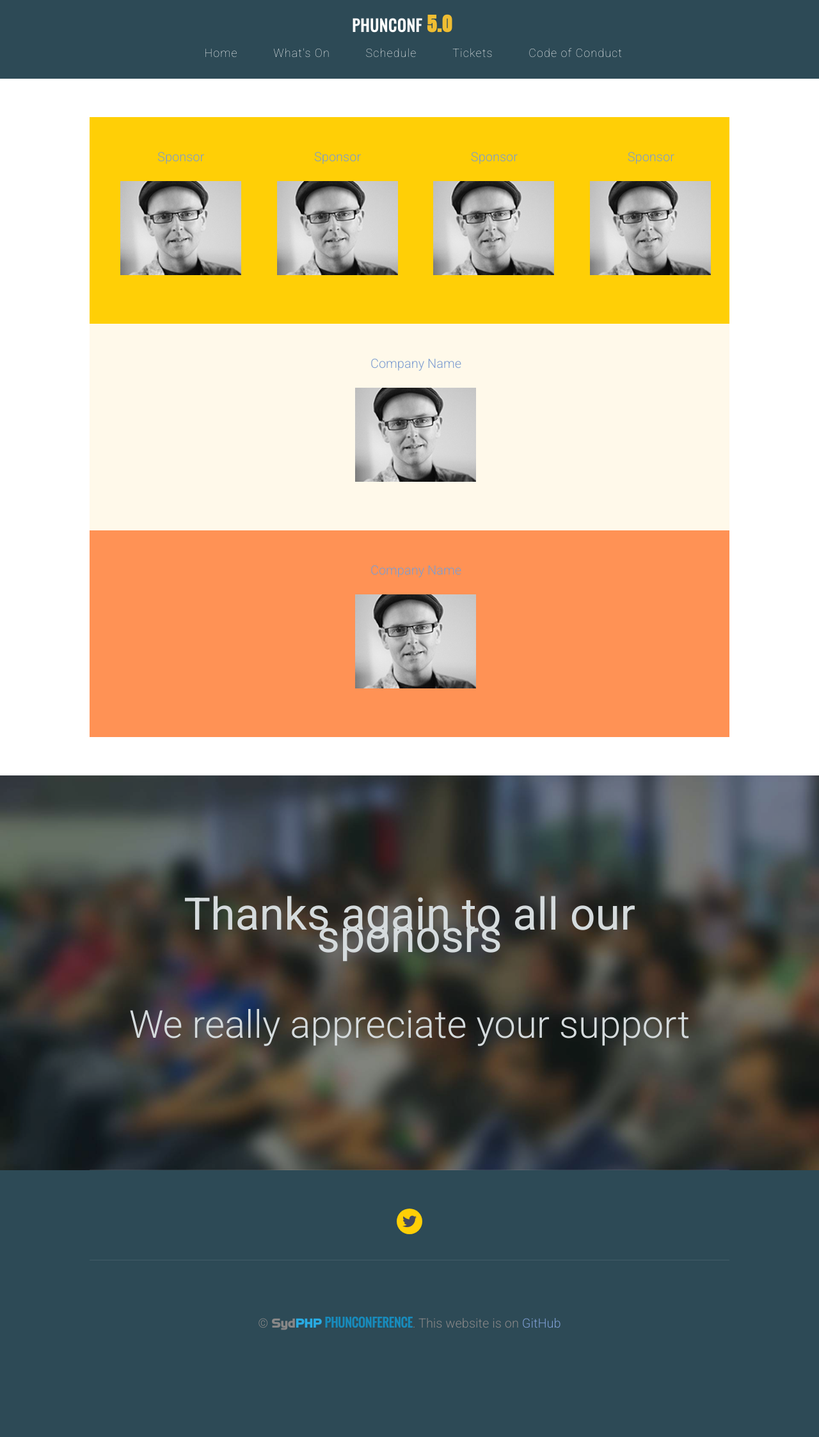
After one commit to sydphp/phunconf.org, a PHP site: page /sponsors in a window 1280 px wide. The commit adds this page. Shown: the whole page at 64% size. Run offline with PHP 8.4, Linux system fonts and the light colour scheme.

Commit message:
Updated formatting of sponsors page and updated it to the new page templates.

```diff
--- /dev/null
+++ b/pages/sponsors.phtml
@@ -0,0 +1,68 @@
+
+<div id="main">
+    <div class="container">
+
+        <div class="container sponsor gold-sponsor">
+            <section>
+                <ul class="featured">
+                    <li><p><a href="company-url">Sponsor</a></p>
+                        <a href="company-url">
+                            <img class="team" src="/img/team/dave.jpg" alt="company-url"/>
+                        </a>
+                    </li>
+                    <li><p><a href="company-url">Sponsor</a></p>
+                        <a href="company-url">
+                            <img class="team" src="/img/team/dave.jpg" alt="company-url"/>
+                        </a>
+                    </li>
+                    <li><p><a href="company-url">Sponsor</a></p>
+                        <a href="company-url">
+                            <img class="team" src="/img/team/dave.jpg" alt="company-url"/>
+                        </a>
+                    </li>
+                    <li><p><a href="company-url">Sponsor</a></p>
+                        <a href="company-url">
+                            <img class="team" src="/img/team/dave.jpg" alt="company-url"/>
+                        </a>
+                    </li>
+                </ul>
+            </section>
+        </div>
+        <div class="container sponsor silver-sponsor">
+            <section>
+                <ul class="featured">
+                    <li><p><a href="company-url">Company Name</a></p>
+                        <a href="company-url">
+                            <img class="team" src="/img/team/dave.jpg" alt="company-url"/>
+                        </a>
+                    </li>
+                </ul>
+            </section>
+        </div>
+        <div class="container sponsor bronze-sponsor">
+            <section>
+                <ul class="featured">
+                    <li><p><a href="company-url">Company Name</a></p>
+                        <a href="company-url">
+                            <img class="team" src="/img/team/dave.jpg" alt="company-url"/>
+                        </a>
+                    </li>
+                </ul>
+            </section>
+        </div>
+    </div>
+</div>
+
+
+<!-- Banner -->
+
+<div id="banner">
+    <div class="container">
+        <section>
+            <header>
+                <h2>Thanks again to all our sponosrs</h2>
+                <span class="byline">We really appreciate your support</span>
+            </header>
+        </section>
+    </div>
+</div>
--- a/public/css/style.css
+++ b/public/css/style.css
@@ -1465,9 +1465,8 @@ body.codeOfConduct #intro
 .warning {
     border: 2px solid  #BC2818;
     padding: 10px;
-    marginL 10px;
-}
-
+    margin: 10px;
+}
 
 
 @media (max-width:1720px) {
@@ -1509,3 +1508,15 @@ body.codeOfConduct #intro
         color: #FFF;
     }
 }
+
+
+.sponsor ul.featured li {
+    margin: 25px;
+    width: 190px;
+}
+.sponsor ul.featured li p {
+    width: 190px;
+    margin-left: auto;
+    margin-right: auto;
+    text-align: center;
+}
```
